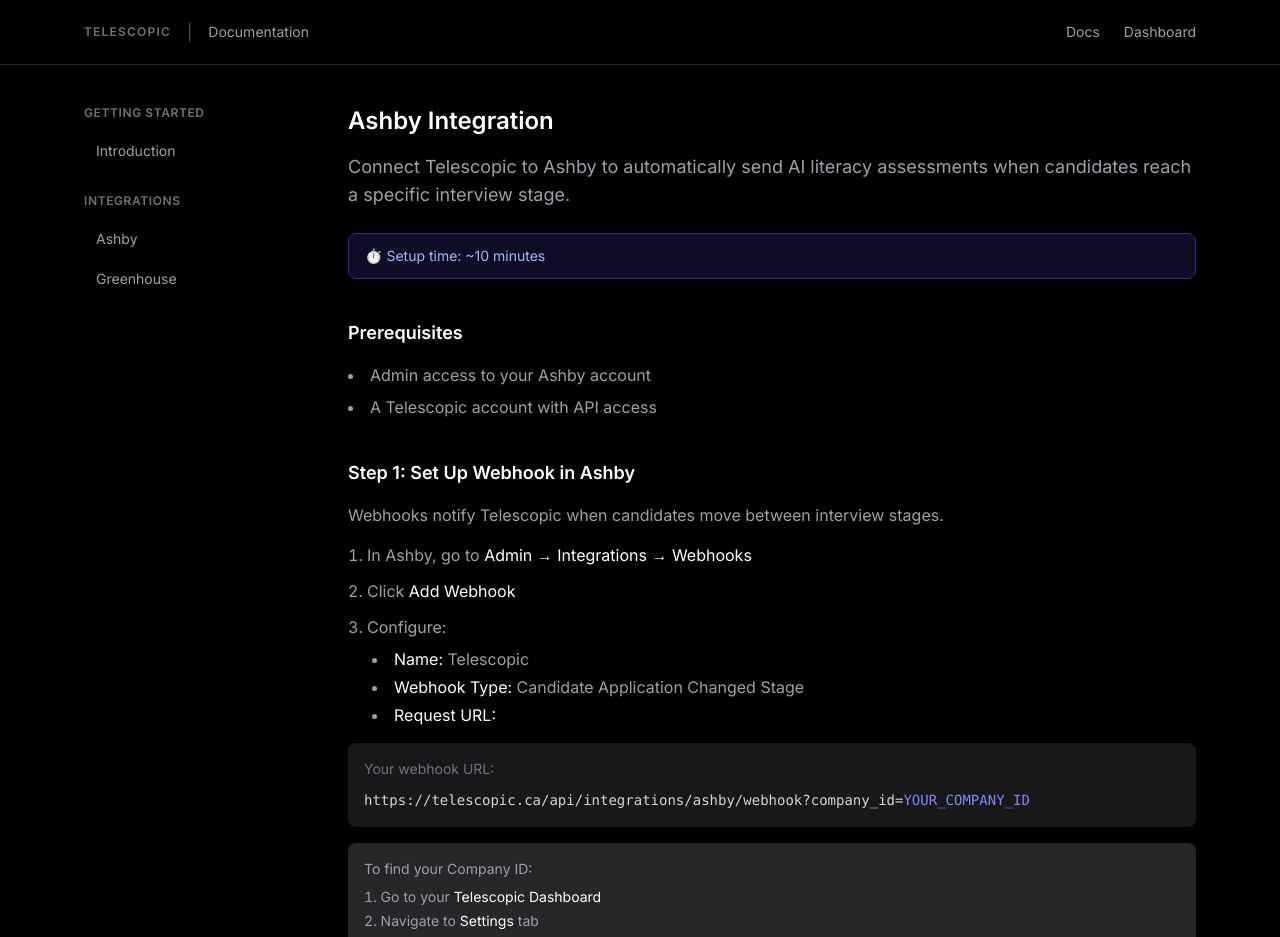
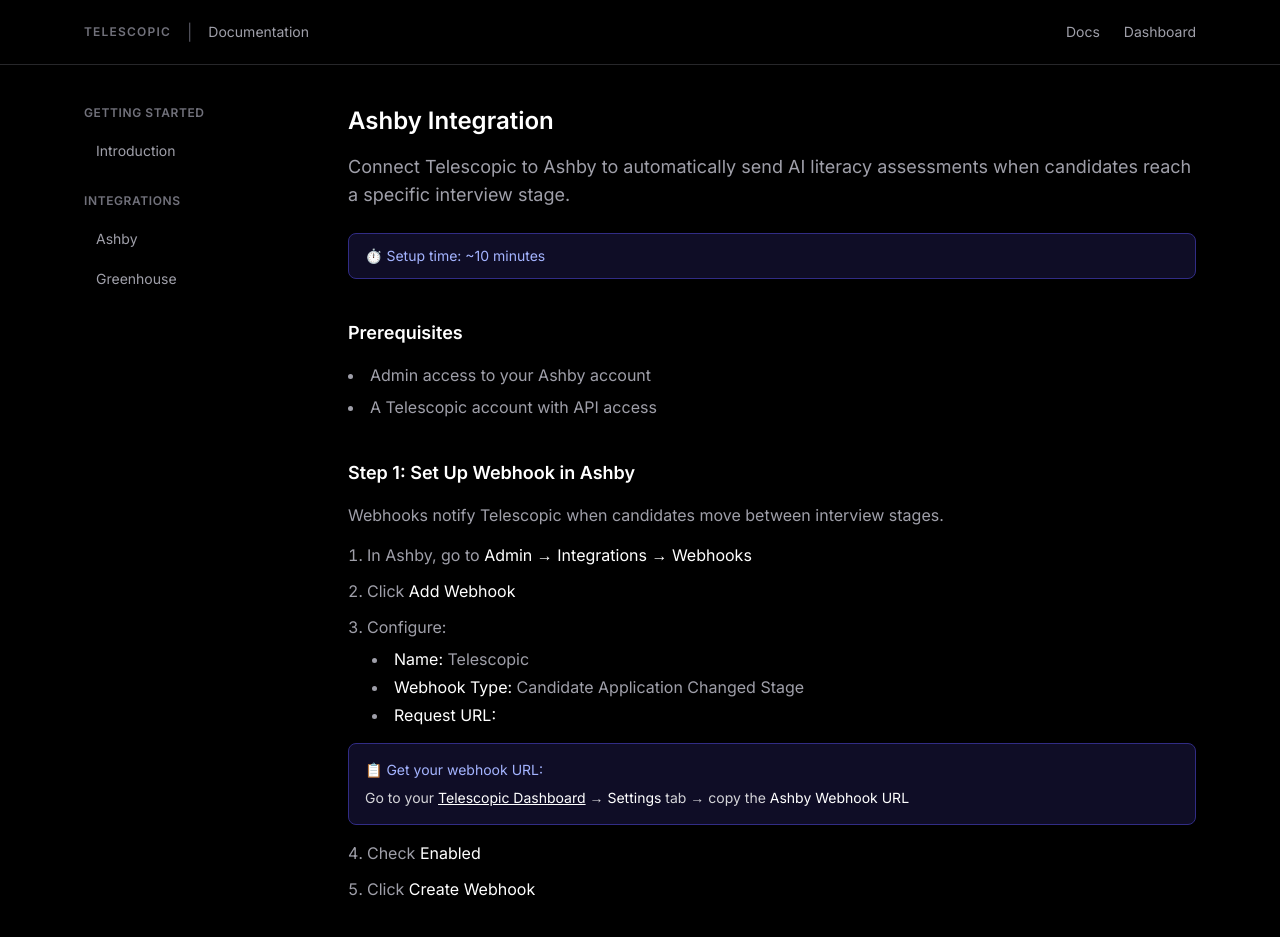
Before and after one commit to bfalk1/ai-literacy-demo, a Next.js app: page /docs/integrations/ashby in a window 1280 px wide. Shown: the top 937 px of the page. Built offline with nearby package versions, Linux system fonts and the light colour scheme.

Commit message:
docs: Direct users to dashboard for webhook URLs instead of placeholders

```diff
--- a/src/app/docs/integrations/ashby/page.tsx
+++ b/src/app/docs/integrations/ashby/page.tsx
@@ -36,20 +36,11 @@
         </li>
       </ol>
 
-      <div className="bg-zinc-900 rounded-lg p-4 mb-4">
-        <p className="text-zinc-500 text-sm mb-2">Your webhook URL:</p>
-        <code className="text-sm text-zinc-300 break-all">
-          https://telescopic.ca/api/integrations/ashby/webhook?company_id=<span className="text-indigo-400">YOUR_COMPANY_ID</span>
-        </code>
-      </div>
-
-      <div className="bg-zinc-800 rounded-lg p-4 mb-4">
-        <p className="text-zinc-400 text-sm mb-2">To find your Company ID:</p>
-        <ol className="list-decimal list-inside space-y-1 text-zinc-400 text-sm">
-          <li>Go to your <a href="/dashboard" className="text-white hover:underline">Telescopic Dashboard</a></li>
-          <li>Navigate to <span className="text-white">Settings</span> tab</li>
-          <li>Copy your <span className="text-white">Company ID</span></li>
-        </ol>
+      <div className="bg-indigo-950/50 border border-indigo-900 rounded-lg p-4 mb-4">
+        <p className="text-indigo-300 text-sm mb-2">📋 Get your webhook URL:</p>
+        <p className="text-zinc-300 text-sm">
+          Go to your <a href="/dashboard" className="text-white underline hover:text-indigo-300">Telescopic Dashboard</a> → <span className="text-white">Settings</span> tab → copy the <span className="text-white">Ashby Webhook URL</span>
+        </p>
       </div>
 
       <ol className="list-decimal list-inside space-y-3 text-zinc-400 mb-8" start={4}>
--- a/src/app/docs/integrations/greenhouse/page.tsx
+++ b/src/app/docs/integrations/greenhouse/page.tsx
@@ -78,10 +78,11 @@
         </li>
       </ol>
 
-      <div className="bg-zinc-900 rounded-lg p-4 mb-4 overflow-x-auto">
-        <code className="text-sm text-zinc-300 break-all">
-          https://telescopic.ca/api/integrations/greenhouse/webhook?company_id=YOUR_COMPANY_ID
-        </code>
+      <div className="bg-indigo-950/50 border border-indigo-900 rounded-lg p-4 mb-4">
+        <p className="text-indigo-300 text-sm mb-2">📋 Get your webhook URL:</p>
+        <p className="text-zinc-300 text-sm">
+          Go to your <a href="/dashboard" className="text-white underline hover:text-indigo-300">Telescopic Dashboard</a> → <span className="text-white">Settings</span> tab → copy the <span className="text-white">Greenhouse Webhook URL</span>
+        </p>
       </div>
 
       <ol className="list-decimal list-inside space-y-3 text-zinc-400 mb-8" start={4}>
```
